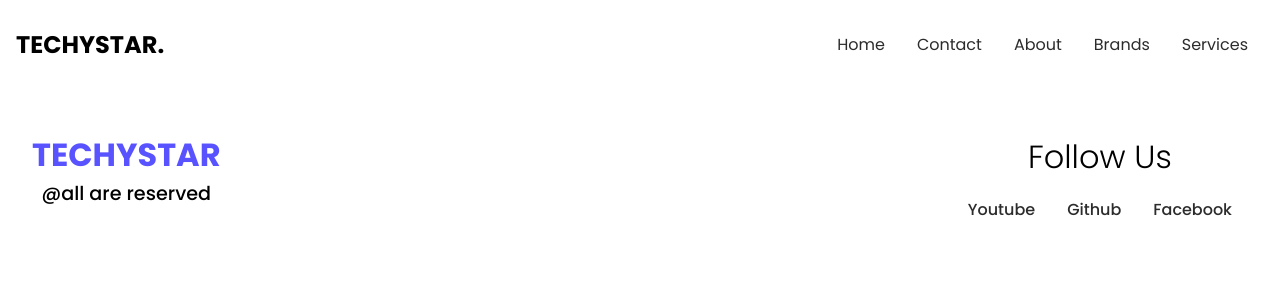
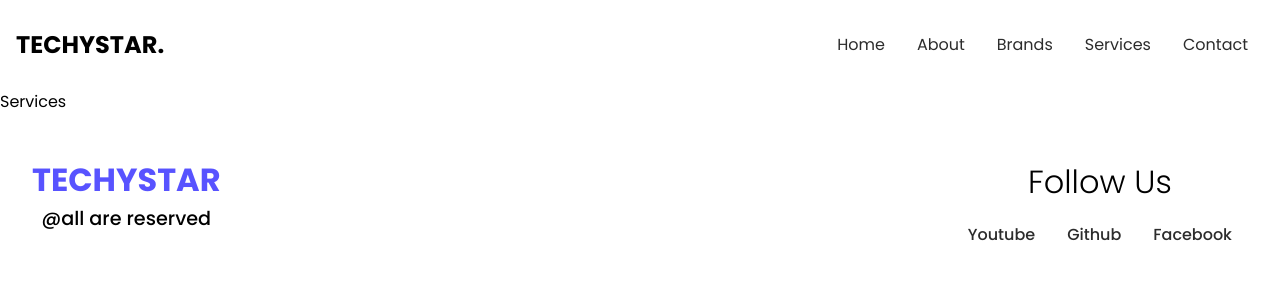
Before and after one commit to Nitish-Bakshi/TechyStar, a React (Vite) app: page /services in a window 1280 px wide. Shown: the top 300 px of the page. Built offline with nearby package versions, Linux system fonts and the light colour scheme; a web font is replaced by a local one.

Commit message:
almost done

```diff
--- a/package.json
+++ b/package.json
@@ -13,6 +13,7 @@
     "react": "^18.3.1",
     "react-dom": "^18.3.1",
     "react-icons": "^5.3.0",
+    "react-responsive-carousel": "^3.2.23",
     "react-router-dom": "^7.0.1",
     "react-router-hash-link": "^2.4.3"
   },
--- a/src/App.jsx
+++ b/src/App.jsx
@@ -6,6 +6,7 @@ import Header from "./components/Header.jsx";
 import Home from "./components/Home.jsx";
 import Footer from "./components/Footer.jsx";
 import Contact from "./components/Contact.jsx";
+import Services from "./components/Services.jsx";
 
 const App = () => {
   return (
@@ -14,6 +15,7 @@ const App = () => {
       <Routes>
         <Route path="/" element={<Home />} />
         <Route path="/contact" element={<Contact />} />
+        <Route path="/services" element={<Services />} />
       </Routes>
       <Footer />
     </Router>
--- a/src/components/Header.jsx
+++ b/src/components/Header.jsx
@@ -8,10 +8,10 @@ const Header = () => {
       <h1>TechyStar.</h1>
       <main>
         <HashLink to={"/#home"}>Home</HashLink>
-        <Link to={"/contact"}>Contact</Link>
         <HashLink to={"/#about"}>About</HashLink>
         <HashLink to={"/#brands"}>Brands</HashLink>
-        <HashLink to={"/#services"}>Services</HashLink>
+        <HashLink to={"/services"}>Services</HashLink>
+        <Link to={"/contact"}>Contact</Link>
       </main>
     </nav>
   );
--- /dev/null
+++ b/src/components/Services.jsx
@@ -0,0 +1,7 @@
+import React from "react";
+
+const Services = () => {
+  return <div>Services</div>;
+};
+
+export default Services;
--- a/src/styles/App.scss
+++ b/src/styles/App.scss
@@ -4,6 +4,7 @@
 @import "home";
 @import "footer";
 @import "contact";
+@import "services";
 
 * {
   margin: 0%;
--- /dev/null
+++ b/src/styles/services.scss
@@ -0,0 +1 @@
+@import "colors";
```
Also changed, not shown: 2 other files (tests, documents, lock files or other folders).
